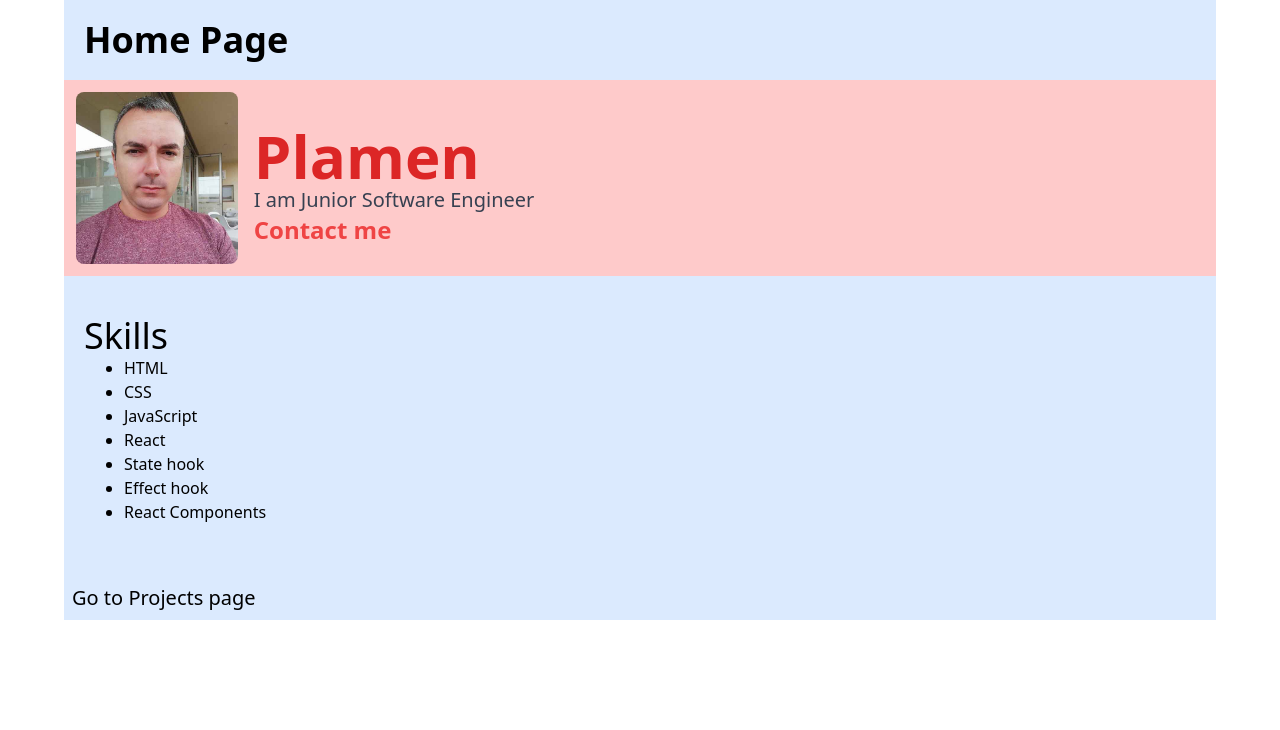
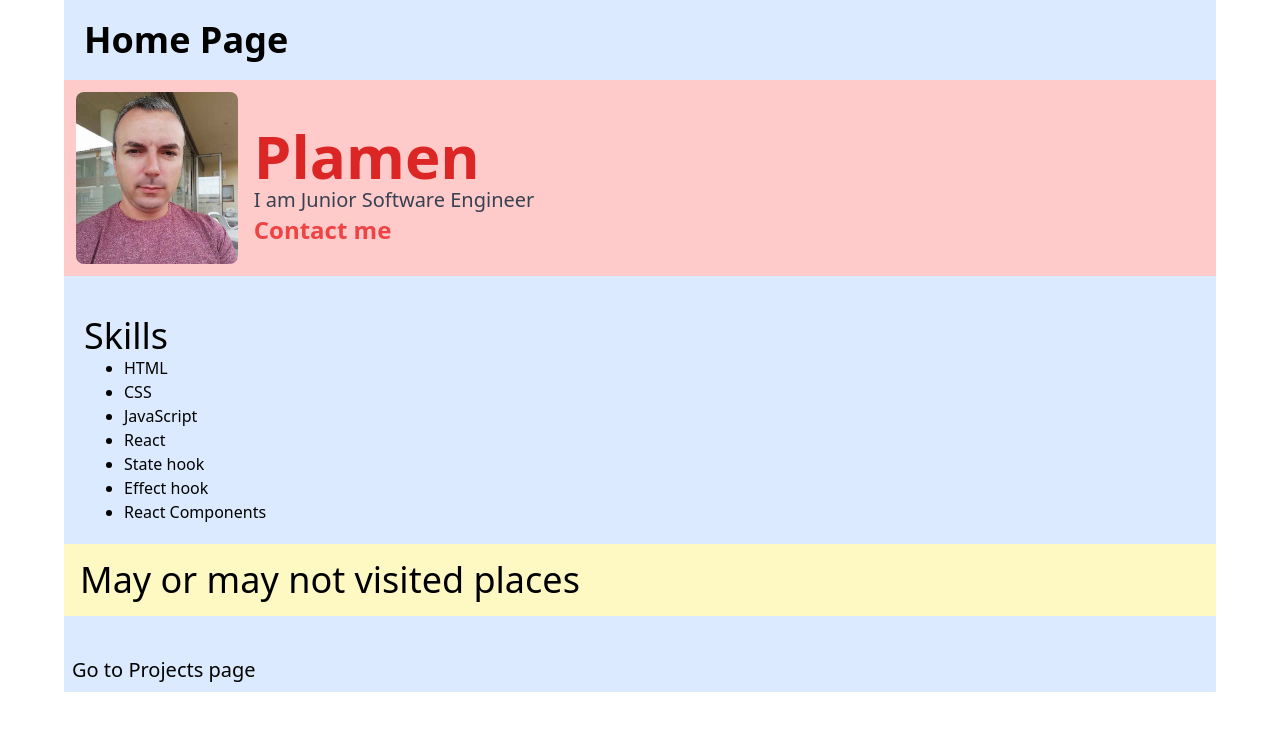
Before and after one commit to Simeonov11/skillcity-mp, a Next.js app: page / in a window 1280 px wide. Shown: the top 730 px of the page. Built offline with nearby package versions, Linux system fonts and the light colour scheme.

Commit message:
Added link to Search page in Content Component at Home Page

```diff
--- a/pages/index.js
+++ b/pages/index.js
@@ -3,6 +3,7 @@ import Bio from "@/components/home/bio"
 import Skills from "@/components/home/skills"
 import Content from "@/components/shared/header/content"
 import Footer from "@/components/shared/footer/footer"
+import Link from "next/link"
 
 export default function Home() {
   return (
@@ -20,6 +21,9 @@ export default function Home() {
         <div className="w-full flex flex-col">
           <Skills />
         </div>
+        <div className="w-full bg-yellow-100 p-4 text-center md:text-left">
+          <Link className="font-mediium text-4xl" href="/search"> May or may not visited places </Link>
+        </div>
       </Content>
 
       <Footer
```
